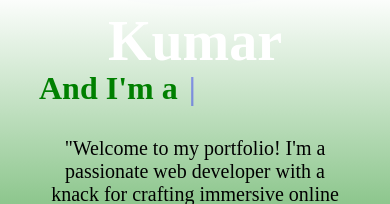
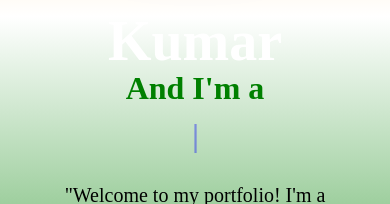
Before and after one commit to Vikesh667/https---github.com-Vikesh667-Portfolio, a React (Create React App) app: page / in a window 390 px wide. Shown: the part 479-683 px from the top of the page. Built offline with nearby package versions, Linux system fonts and the light colour scheme.

Commit message:
type-writer

```diff
--- a/src/componenet/home/Home.module.css
+++ b/src/componenet/home/Home.module.css
@@ -240,6 +240,10 @@
     width: 100%;
     padding: 0 10px;
   }
+  .texts{
+    flex-direction: column;
+
+  }
 }
 @media(max-width:430px){
   .homesci{
@@ -250,15 +254,3 @@
     margin-left: 20%;
   }
  }
-
- @keyframes moveLeftRight {
-  100% {
-    transform: translateX(100px);
-  }
-
-}
-
-.moveingtext {
-  font-size: 24px;
-  animation: moveLeftRight 4s linear infinite;
-}
```
